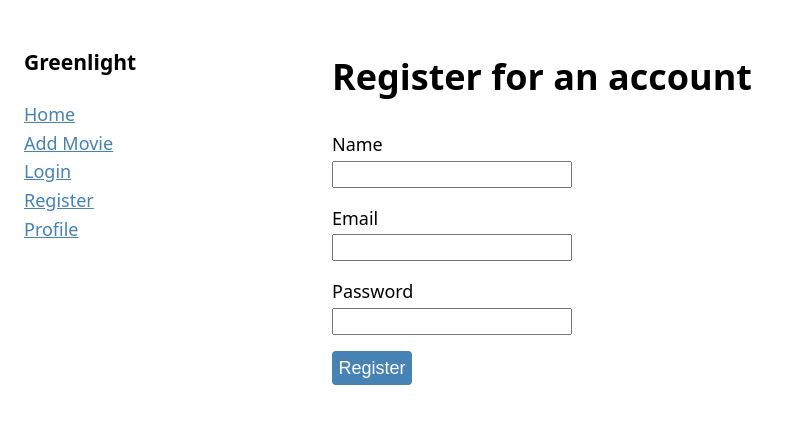
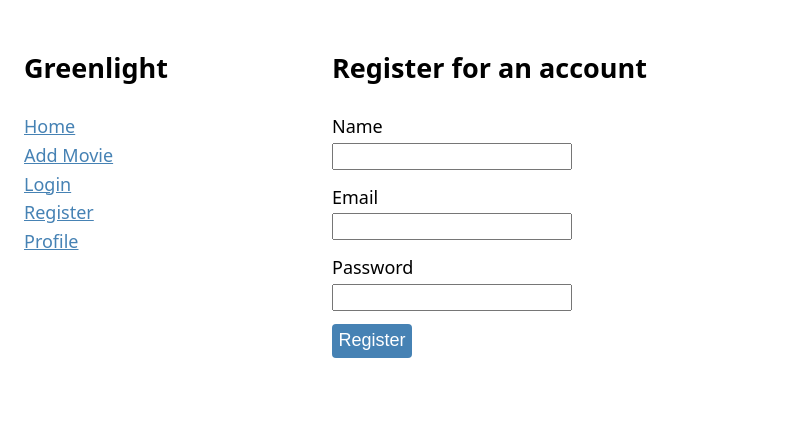
Before and after one commit to KishorPokharel/greenlight-frontend, a React (Vite) app: page /register in a window 1280 px wide. Shown: the top 424 px of the page, without its empty margins (0-790 px from the left). Built offline with nearby package versions, Linux system fonts and the light colour scheme.

Commit message:
register form schema validation

```diff
--- a/package.json
+++ b/package.json
@@ -10,11 +10,13 @@
     "preview": "vite preview"
   },
   "dependencies": {
+    "@hookform/resolvers": "^3.3.1",
     "axios": "^1.5.0",
     "react": "^18.2.0",
     "react-dom": "^18.2.0",
-    "react-hook-form": "^7.46.1",
-    "react-router-dom": "^6.16.0"
+    "react-hook-form": "^7.46.2",
+    "react-router-dom": "^6.16.0",
+    "zod": "^3.22.2"
   },
   "devDependencies": {
     "@types/react": "^18.2.15",
--- a/src/components/Movies.jsx
+++ b/src/components/Movies.jsx
@@ -6,7 +6,7 @@ const Movies = () => {
 
   return (
     <div>
-      <h1>Movies</h1>
+      <h2>Movies</h2>
       {movies &&
         movies.map((movie) => (
           <div key={movie.id}>
--- a/src/components/Navbar.jsx
+++ b/src/components/Navbar.jsx
@@ -4,7 +4,7 @@ import { NavLink } from 'react-router-dom';
 const Navbar = () => {
   return (
     <>
-      <h3>Greenlight</h3>
+      <h2>Greenlight</h2>
       <ul className="navbar">
         <li>
           <NavLink to="/">Home</NavLink>
--- a/src/main.css
+++ b/src/main.css
@@ -23,8 +23,9 @@ input[type='submit'] {
 }
 
 form div {
-  margin-bottom: 1rem;
+  margin-bottom: 0.8rem;
 }
+
 form div label {
   display: block;
 }
@@ -42,4 +43,5 @@ ul.navbar {
 
 .validation-error {
   color: red;
+  font-size: 0.8rem;
 }
--- a/src/pages/AddMoviePage.jsx
+++ b/src/pages/AddMoviePage.jsx
@@ -3,7 +3,7 @@ import React from 'react';
 const AddMoviePage = () => {
   return (
     <>
-      <h1>Add New Movie</h1>
+      <h2>Add New Movie</h2>
       <form action="">
         <div>
           <label htmlFor="title">Title</label>
--- a/src/pages/LoginPage.jsx
+++ b/src/pages/LoginPage.jsx
@@ -3,7 +3,7 @@ import React from 'react';
 const LoginPage = () => {
   return (
     <>
-      <h1>Login to your account</h1>
+      <h2>Login to your account</h2>
       <form action="">
         <div>
           <label htmlFor="email">Email</label>
--- a/src/pages/RegisterPage.jsx
+++ b/src/pages/RegisterPage.jsx
@@ -1,17 +1,32 @@
-import React, { useRef } from 'react';
+import React from 'react';
+import { z } from 'zod';
 import { useForm } from 'react-hook-form';
+import { zodResolver } from '@hookform/resolvers/zod';
+
+const registerFormSchema = z.object({
+  name: z
+    .string({ required: true, required_error: 'Name is required' })
+    .min(2, 'Name must be atleast 2 characters')
+    .max(20, 'Name must be less than 20 characters'),
+  email: z
+    .string({ required: true, required_error: 'Email is required' })
+    .email('Invalid email'),
+  password: z.string().min(10, 'Password must be atleast 10 characters'),
+});
 
 const RegisterPage = () => {
   const {
     register,
     handleSubmit,
-    formState: { errors },
-  } = useForm();
+    formState: { errors, isSubmitting },
+  } = useForm({
+    resolver: zodResolver(registerFormSchema),
+  });
   const submitRegister = (data) => console.log(data);
 
   return (
     <>
-      <h1>Register for an account</h1>
+      <h2>Register for an account</h2>
       <form onSubmit={handleSubmit(submitRegister)}>
         <div>
           <label htmlFor="name">Name</label>
@@ -20,9 +35,9 @@ const RegisterPage = () => {
             id="name"
             {...register('name', { required: true })}
           />
-          {errors.name?.type === 'required' && (
+          {errors.name && (
             <p className="validation-error" role="alert">
-              Name is required
+              {errors.name?.message}
             </p>
           )}
         </div>
@@ -33,9 +48,9 @@ const RegisterPage = () => {
             id="email"
             {...register('email', { required: true })}
           />
-          {errors.email?.type === 'required' && (
+          {errors.email && (
             <p className="validation-error" role="alert">
-              Email is required
+              {errors.email?.message}
             </p>
           )}
         </div>
@@ -46,9 +61,9 @@ const RegisterPage = () => {
             id="password"
             {...register('password', { required: true })}
           />
-          {errors.password?.type === 'required' && (
+          {errors.password && (
             <p className="validation-error" role="alert">
-              Password is required
+              {errors.password?.message}
             </p>
           )}
         </div>
```
Also changed, not shown: 1 other file (tests, documents, lock files or other folders).
